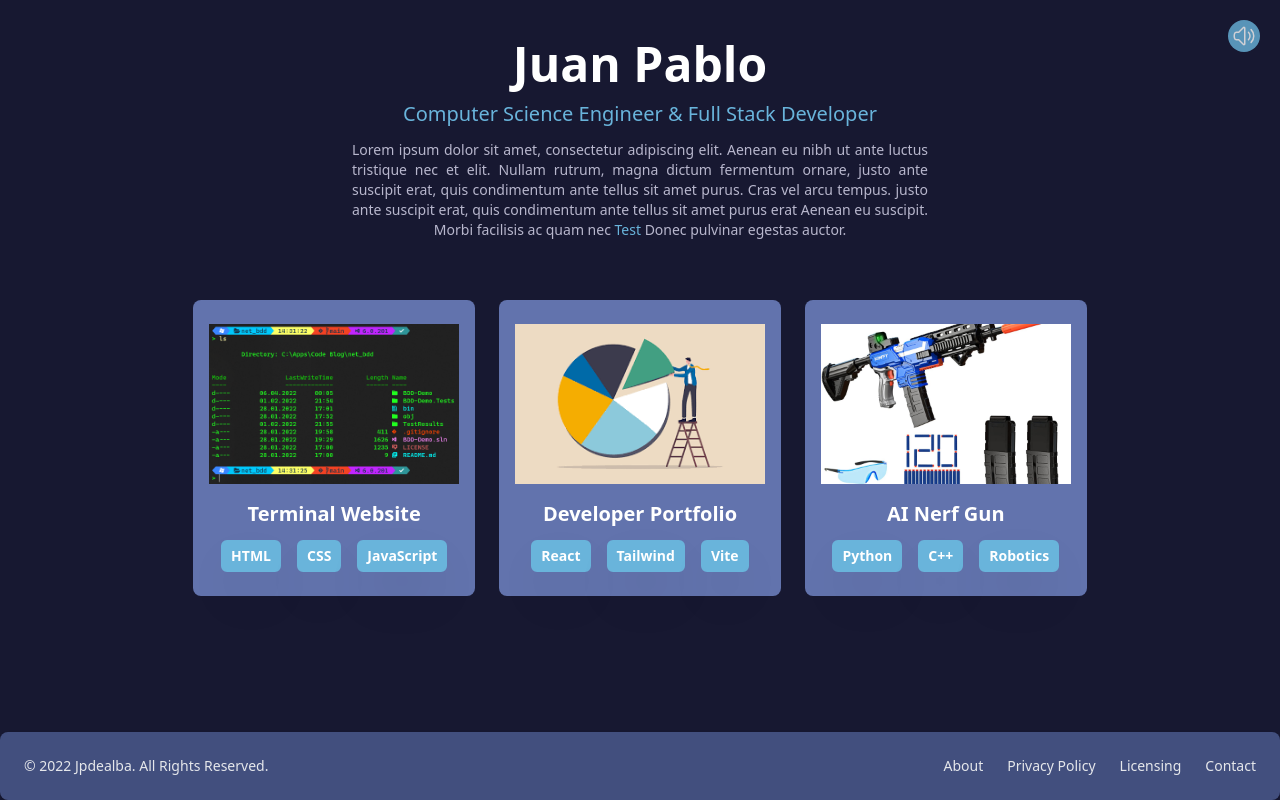
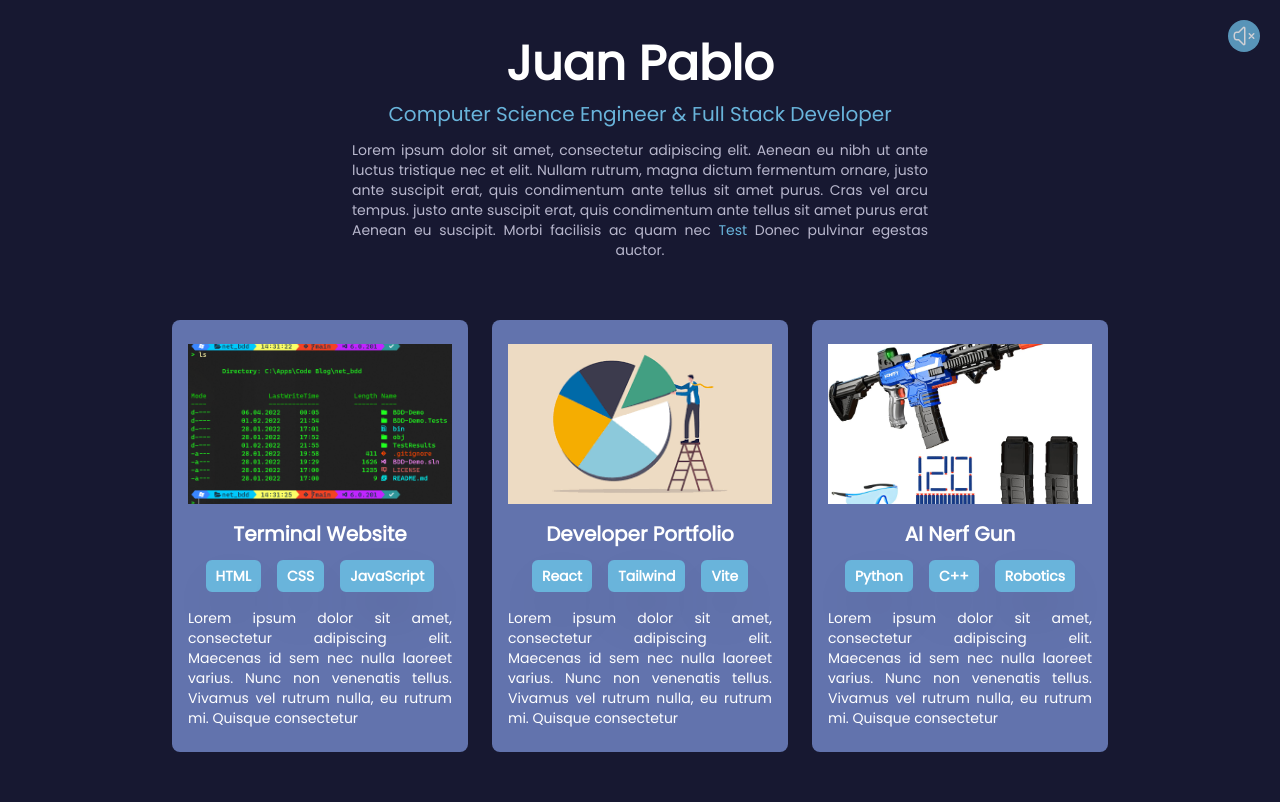
Before and after one commit to jpdealba/portfolio, a React (Vite) app: page / in a window 1280 px wide. Shown: the top 802 px of the page. Built offline with nearby package versions, Linux system fonts and the light colour scheme.

Commit message:
new font family and description

```diff
--- a/index.html
+++ b/index.html
@@ -5,7 +5,10 @@
     <link rel="icon" type="image/svg+xml" href="/vite.svg" />
     <!-- <link href="/dist/main.css" rel="stylesheet"> -->
     <meta name="viewport" content="width=device-width, initial-scale=1.0" />
-    <title>Vite + React</title>
+    <link rel="preconnect" href="https://fonts.googleapis.com">
+    <link rel="preconnect" href="https://fonts.gstatic.com" crossorigin>
+    <link href="https://fonts.googleapis.com/css2?family=Poppins:ital@0;1&display=swap" rel="stylesheet" />
+    <title>Jp's Portfolio</title>
   </head>
   <body>
     <div id="root"></div>
--- a/package.json
+++ b/package.json
@@ -9,6 +9,11 @@
     "preview": "vite preview"
   },
   "dependencies": {
+    "@emotion/react": "^11.10.5",
+    "@emotion/styled": "^11.10.5",
+    "@fontsource/roboto": "^4.5.8",
+    "@mui/icons-material": "^5.10.9",
+    "@mui/material": "^5.10.12",
     "react": "^18.2.0",
     "react-dom": "^18.2.0"
   },
--- a/src/App.jsx
+++ b/src/App.jsx
@@ -7,11 +7,12 @@ import Mute from './components/Mute'
 import Portfolio from './components/Portfolio.jsx'
 
 function App() {
-	const [isMuted, setIsMuted] = useState(sessionStorage.getItem("muted") || false)
+	const [isMuted, setIsMuted] = useState(localStorage.getItem("mute"))
 
-	const toggleMute = () => {
-		sessionStorage.setItem("mute", !isMuted)
-		setIsMuted(!isMuted)
+  const toggleMute = () => {
+    var nextVal = isMuted == "true" ? "false" : "true"
+		localStorage.setItem("mute", nextVal)
+    setIsMuted(nextVal)
 	}
   return (
     <div className="App">
@@ -20,7 +21,7 @@ function App() {
         <Mute toggleMute={toggleMute} isMuted={isMuted} />
         <div>
           <Intro />
-          <Portfolio isMuted={isMuted} />
+          <Portfolio />
           {/* <Timeline />
           <Contact /> */}
         </div>
--- a/src/components/Footer.jsx
+++ b/src/components/Footer.jsx
@@ -3,7 +3,7 @@ import React from 'react';
 const Footer = () => {
 	return (
     <footer className="p-4 rounded-lg shadow md:flex md:items-center
-        md:justify-between md:p-6 bg-footer mt-5">
+        md:justify-between md:p-6 bg-footer mt-40">
         <span className="text-sm sm:text-center text-gray-200">
             © 2022 <a href="https://flowbite.com/"
                 className="hover:underline">Jpdealba</a>. All Rights Reserved.
--- a/src/components/Mute.jsx
+++ b/src/components/Mute.jsx
@@ -1,14 +1,13 @@
 import React, { useState } from 'react';
 
 const Mute = ({toggleMute, isMuted}) => {
-
 	return (
 		<div className='fixed top-0 right-0 m-5 opacity-80'>
 			<button
 				onClick={toggleMute}
 				className="bg-primary hover:bg-secondary text-white
 				font-bold p-1 rounded-full">
-				{!isMuted ?
+				{isMuted == "false" ?
 					<svg xmlns="http://www.w3.org/2000/svg" fill="none" viewBox="0 0 24 24" strokeWidth={1.5} stroke="currentColor" className="w-6 h-6">
 						<path strokeLinecap="round" strokeLinejoin="round" d="M19.114 5.636a9 9 0 010 12.728M16.463 8.288a5.25 5.25 0 010 7.424M6.75 8.25l4.72-4.72a.75.75 0 011.28.53v15.88a.75.75 0 01-1.28.53l-4.72-4.72H4.51c-.88 0-1.704-.507-1.938-1.354A9.01 9.01 0 012.25 12c0-.83.112-1.633.322-2.396C2.806 8.756 3.63 8.25 4.51 8.25H6.75z" />
 					</svg>
--- a/src/components/Portfolio.jsx
+++ b/src/components/Portfolio.jsx
@@ -3,19 +3,19 @@ import portfolio from '../data/portfolio';
 import useAudio from '../utilities/useAudio';
 import PortfolioItem from './PortfolioItem';
 
-export default function Portfolio({isMuted}) {
+export default function Portfolio({}) {
 	const urlHover = "/hover.mp3"
-	const [playingHover, setPlayingHover] = useAudio(urlHover, isMuted);
+	const [playingHover, setPlayingHover] = useAudio(urlHover);
   return (
 	<div className='flex flex-col md:flex-row items-center justify-center mx-10'>
 		<div className='grid grid-cols-1 md:grid-cols-2 lg:grid-cols-3 '>
 			  {portfolio.map(project => (
 				  <PortfolioItem
 					  key={project.title}
-					  isMuted={isMuted}
 					  setPlayingHover={setPlayingHover}
 					  imgUrl={project.imgUrl}
 					  title={project.title}
+					  description={project.description}
 					  stack={project.stack}
 					  workUrl={project.workUrl}
 				  />
--- a/src/components/PortfolioItem.jsx
+++ b/src/components/PortfolioItem.jsx
@@ -1,20 +1,23 @@
+import { Tooltip } from '@mui/material';
 import React, { useEffect, useState } from 'react';
 import useAudio from '../utilities/useAudio';
 
-const PortfolioItem = ({ imgUrl, title, stack, workUrl, setPlayingHover, isMuted }) => {
+const PortfolioItem = ({ imgUrl, title, stack, workUrl, setPlayingHover, description }) => {
 	const urlClick = "https://css-tricks.com/examples/SoundOnHover/audio/beep.mp3"
-	const [playingClick, setPlayingClick] = useAudio(urlClick, isMuted);
+	const [playingClick, setPlayingClick] = useAudio(urlClick);
 	function onClick() {
 		setPlayingClick(!playingClick);
 		window.open('https://www.google.com')
 	}
 	return (
-		<div className="rounded-md w-full hover:cursor-pointer"
+		<Tooltip title="Open in new window" placement="top" arrow>
+			<div className="rounded-md w-full hover:cursor-pointer max-w-xs"
 				onMouseEnter={() => { setPlayingHover(true) }}
 				onMouseLeave={() => {setPlayingHover(false)}}
 				onClick={onClick}
 			>
-        	<div className="m-3 bg-secondary px-4 py-6 hover:shadow-darkCard rounded-lg transform transition duration-500 hover:scale-110">
+				<div className="m-3 bg-secondary px-4 py-6 hover:shadow-darkCard
+					rounded-lg transform transition duration-500 hover:scale-110">
 					<img
 						src={imgUrl}
 						alt="portfolio"
@@ -28,16 +31,23 @@ const PortfolioItem = ({ imgUrl, title, stack, workUrl, setPlayingHover, isMuted
 						<p className='flex flex-wrap gap-2 flex-row items-center
 						text-text justify-center space-x-2 text-xs md:text-sm'>
 							{stack.map(item => (
-							<span key={item} className='shadow-2xl inline-block px-2 py-1 font-semibold
+								<span key={item}
+									className='shadow-2xl inline-block px-2 py-1 font-semibold
 									border-2 border-primary text-white rounded-md bg-primary'>
 									{item}
 								</span>
 							))}
 						</p>
+						<p className='text-white text-justify
+							text-sm md:text-md mt-4'>
+							{description}
+						</p>
 					</div>
 				</div>
 				{/* <audio id='hover' src=''/> */}
 			</div>
+		</Tooltip>
+
 	);
 
 
--- a/src/data/portfolio.js
+++ b/src/data/portfolio.js
@@ -4,17 +4,29 @@ export default [
     imgUrl: "/terminal-website.jpg",
     stack: ["HTML", "CSS", "JavaScript"],
     workUrl: "https://fkcodes.com",
+    description:
+      "Lorem ipsum dolor sit amet, consectetur adipiscing elit. \
+      Maecenas id sem nec nulla laoreet varius. Nunc non venenatis tellus. \
+      Vivamus vel rutrum nulla, eu rutrum mi. Quisque consectetur",
   },
   {
     title: "Developer Portfolio",
     imgUrl: "/dev-portfolio.jpg",
     stack: ["React", "Tailwind", "Vite"],
     workUrl: "#",
+    description:
+      "Lorem ipsum dolor sit amet, consectetur adipiscing elit. \
+      Maecenas id sem nec nulla laoreet varius. Nunc non venenatis tellus. \
+      Vivamus vel rutrum nulla, eu rutrum mi. Quisque consectetur",
   },
   {
     title: "AI Nerf Gun",
     imgUrl: "/ai-nerf-gun.jpg",
     stack: ["Python", "C++", "Robotics"],
     workUrl: "https://youtube.com",
+    description:
+      "Lorem ipsum dolor sit amet, consectetur adipiscing elit. \
+      Maecenas id sem nec nulla laoreet varius. Nunc non venenatis tellus. \
+      Vivamus vel rutrum nulla, eu rutrum mi. Quisque consectetur",
   },
 ];
--- a/src/utilities/useAudio.js
+++ b/src/utilities/useAudio.js
@@ -1,12 +1,17 @@
 import { useEffect, useState } from "react";
 
-const useAudio = (url, isMuted) => {
+const useAudio = (url) => {
   const [audio, setAudio] = useState(new Audio(url));
   const [playing, setPlaying] = useState(false);
-  //   setPlaying(!playing);
 
   useEffect(() => {
-    !isMuted && playing && audio.play();
+    audio.volume = 0.3;
+  }, []);
+  useEffect(() => {
+    if (localStorage.getItem("mute") == "true") {
+    } else {
+      playing && audio.play();
+    }
   }, [playing]);
 
   useEffect(() => {
--- a/tailwind.config.cjs
+++ b/tailwind.config.cjs
@@ -13,6 +13,9 @@ module.exports = {
       boxShadow: {
         darkCard: "0 20px 25px -5px rgba(105, 180, 219, 0.2)",
       },
+      fontFamily: {
+        sans: ["Poppins", "sans-serif"],
+      },
     },
   },
   plugins: [],
```
Also changed, not shown: src/main.jsx (+8 -4 lines), src/assets/input.css (line endings or trailing spaces), 1 other file (tests, documents, lock files or other folders). Lines whose indentation alone changed are shown as unchanged.
